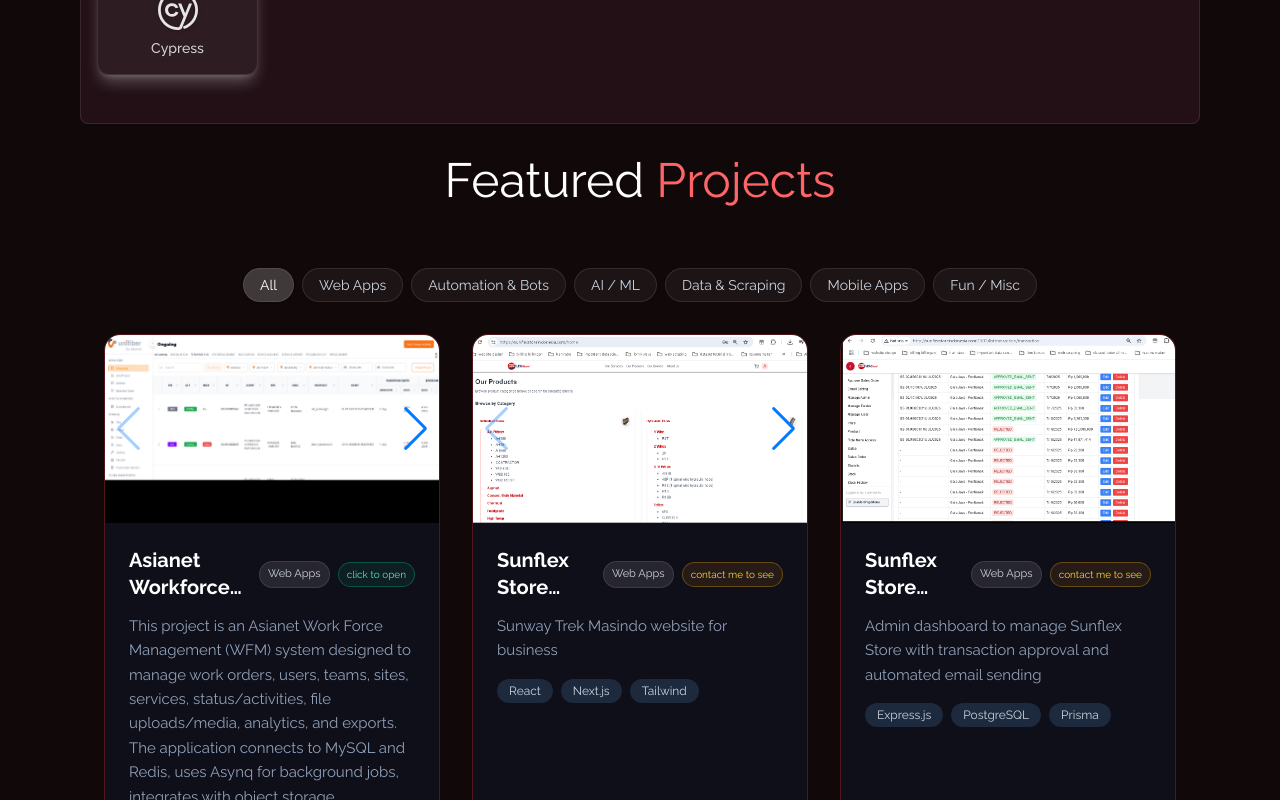
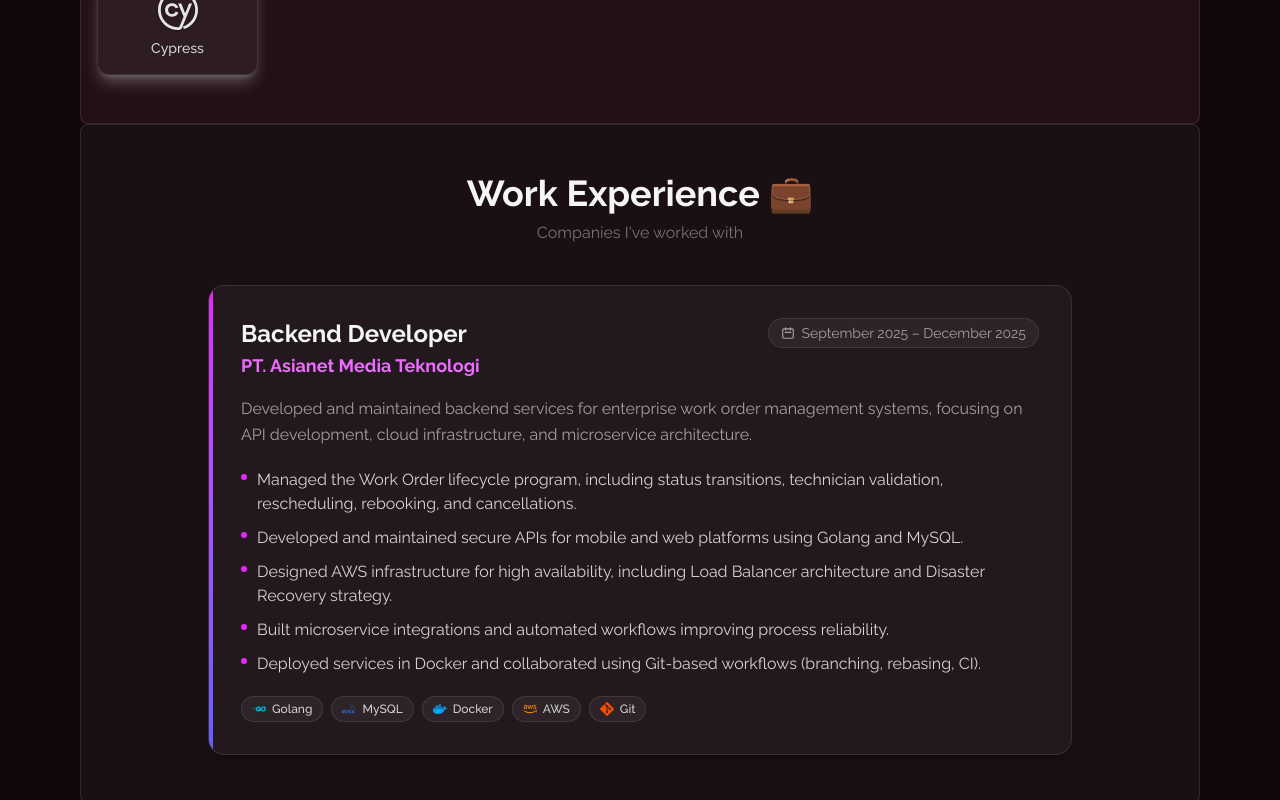
Before and after one commit to Shobuki/My-web-portfolio, a Next.js app: page / in a window 1280 px wide. Shown: the part 3000-3800 px from the top of the page. Built offline with nearby package versions, Linux system fonts and the light colour scheme.

Commit message:
feat: add new section experience

```diff
--- a/src/app/page.tsx
+++ b/src/app/page.tsx
@@ -8,6 +8,7 @@
 const Footer = dynamic(() => import("@/components/Footer"));
 const AboutSection = dynamic(() => import("@/components/about"));
 const Skills = dynamic(() => import("@/components/skills"));
+const Experience = dynamic(() => import("@/components/experience"));
 const Projects = dynamic(() => import("@/components/projects"));
 const Testimony = dynamic(() => import("@/components/Testimony"));
 const ContactUs = dynamic(() => import("@/components/contactus"));
@@ -75,6 +76,9 @@
             <DeferredSection className="min-h-[420px]">
               <Skills />
             </DeferredSection>
+            <DeferredSection className="min-h-[420px]">
+              <Experience />
+            </DeferredSection>
             <DeferredSection className="min-h-[720px]" rootMargin="350px 0px">
               <Projects />
             </DeferredSection>
--- /dev/null
+++ b/src/components/experience.tsx
@@ -0,0 +1,141 @@
+// D:\kodingan\My-web-portfolio\src\components\experience.tsx
+import React from "react";
+import { motion } from "framer-motion";
+import { SiGo, SiMysql, SiDocker, SiAmazonwebservices, SiGit } from "react-icons/si";
+
+// ---------- Types
+interface ExperienceItem {
+  company: string;
+  role: string;
+  period: string;
+  location?: string;
+  logo?: string;
+  description: string;
+  highlights: string[];
+  techStack: { icon: React.ComponentType<{ className?: string }>; name: string; color: string }[];
+}
+
+// ---------- Data
+const experiences: ExperienceItem[] = [
+  {
+    company: "PT. Asianet Media Teknologi",
+    role: "Backend Developer",
+    period: "September 2025 – December 2025",
+    description:
+      "Developed and maintained backend services for enterprise work order management systems, focusing on API development, cloud infrastructure, and microservice architecture.",
+    highlights: [
+      "Managed the Work Order lifecycle program, including status transitions, technician validation, rescheduling, rebooking, and cancellations.",
+      "Developed and maintained secure APIs for mobile and web platforms using Golang and MySQL.",
+      "Designed AWS infrastructure for high availability, including Load Balancer architecture and Disaster Recovery strategy.",
+      "Built microservice integrations and automated workflows improving process reliability.",
+      "Deployed services in Docker and collaborated using Git-based workflows (branching, rebasing, CI).",
+    ],
+    techStack: [
+      { icon: SiGo, name: "Golang", color: "text-cyan-500" },
+      { icon: SiMysql, name: "MySQL", color: "text-blue-500" },
+      { icon: SiDocker, name: "Docker", color: "text-sky-500" },
+      { icon: SiAmazonwebservices, name: "AWS", color: "text-orange-400" },
+      { icon: SiGit, name: "Git", color: "text-orange-600" },
+    ],
+  },
+];
+
+// ---------- Animations
+const ease = [0.22, 1, 0.36, 1] as const;
+
+const containerVariants = {
+  hidden: { opacity: 0 },
+  show: { opacity: 1, transition: { staggerChildren: 0.25, delayChildren: 0.15 } },
+};
+
+const itemVariants = {
+  hidden: { opacity: 0, y: 16 },
+  show: { opacity: 1, y: 0, transition: { duration: 0.5, ease } },
+};
+
+// ---------- Component
+const ExperienceCard: React.FC<{ item: ExperienceItem }> = ({ item }) => (
+  <motion.article
+    variants={itemVariants}
+    className="group relative overflow-hidden rounded-2xl border border-white/10 bg-white/[0.04] p-6 md:p-8
+               hover:bg-white/[0.07] transition-colors duration-300 shadow-lg shadow-black/20"
+  >
+    {/* Accent line */}
+    <div className="absolute left-0 top-0 h-full w-1 rounded-full bg-gradient-to-b from-fuchsia-500 to-indigo-500" />
+
+    {/* Header */}
+    <div className="flex flex-col sm:flex-row sm:items-start sm:justify-between gap-2 mb-4">
+      <div>
+        <h3 className="text-xl md:text-2xl font-bold text-neutral-100">{item.role}</h3>
+        <p className="text-lg text-fuchsia-400 font-semibold mt-0.5">{item.company}</p>
+      </div>
+      <span className="shrink-0 inline-flex items-center gap-1.5 text-sm text-neutral-400 bg-white/5 border border-white/10 rounded-full px-3 py-1">
+        <svg className="w-3.5 h-3.5" fill="none" viewBox="0 0 24 24" stroke="currentColor" strokeWidth={2}>
+          <path strokeLinecap="round" strokeLinejoin="round" d="M8 7V3m8 4V3m-9 8h10M5 21h14a2 2 0 002-2V7a2 2 0 00-2-2H5a2 2 0 00-2 2v12a2 2 0 002 2z" />
+        </svg>
+        {item.period}
+      </span>
+    </div>
+
+    {/* Description */}
+    <p className="text-neutral-400 text-sm md:text-base leading-relaxed mb-5">{item.description}</p>
+
+    {/* Highlights */}
+    <ul className="space-y-2.5 mb-5">
+      {item.highlights.map((h, i) => (
+        <li key={i} className="flex items-start gap-2.5 text-sm md:text-base text-neutral-300">
+          <span className="mt-1.5 w-1.5 h-1.5 rounded-full bg-fuchsia-500 shrink-0" />
+          {h}
+        </li>
+      ))}
+    </ul>
+
+    {/* Tech stack pills */}
+    <div className="flex flex-wrap gap-2">
+      {item.techStack.map((t) => (
+        <span
+          key={t.name}
+          className="inline-flex items-center gap-1.5 text-xs font-medium px-2.5 py-1 rounded-full
+                     bg-white/5 border border-white/10 text-neutral-300"
+        >
+          <t.icon className={`w-3.5 h-3.5 ${t.color}`} />
+          {t.name}
+        </span>
+      ))}
+    </div>
+  </motion.article>
+);
+
+const Experience: React.FC = () => (
+  <motion.section
+    id="experience"
+    className="py-10 md:py-12 bg-[#1a0f15] rounded-lg border border-white/10"
+    initial={{ opacity: 0, y: 24, scale: 0.98 }}
+    whileInView={{ opacity: 1, y: 0, scale: 1 }}
+    viewport={{ once: true, amount: 0.2 }}
+    transition={{ duration: 0.5, ease }}
+  >
+    <div className="max-w-4xl mx-auto px-4">
+      <h2 className="text-3xl md:text-4xl font-bold text-center text-neutral-100 mb-2">
+        Work Experience 💼
+      </h2>
+      <p className="text-center text-neutral-500 text-sm md:text-base mb-8 md:mb-10">
+        Companies I&apos;ve worked with
+      </p>
+
+      <motion.div
+        variants={containerVariants}
+        initial="hidden"
+        whileInView="show"
+        viewport={{ once: true, amount: 0.15 }}
+        className="space-y-6"
+      >
+        {experiences.map((exp) => (
+          <ExperienceCard key={exp.company} item={exp} />
+        ))}
+      </motion.div>
+    </div>
+  </motion.section>
+);
+
+export default Experience;
```
